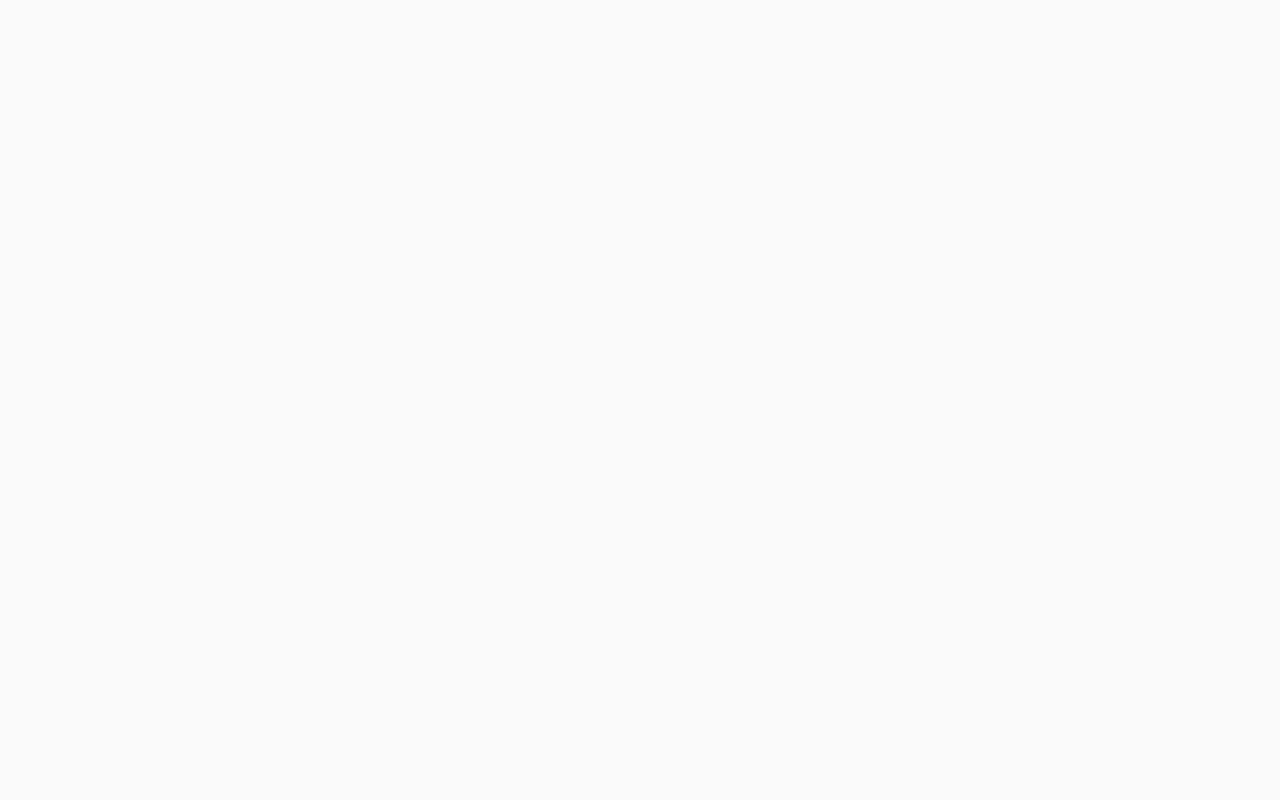
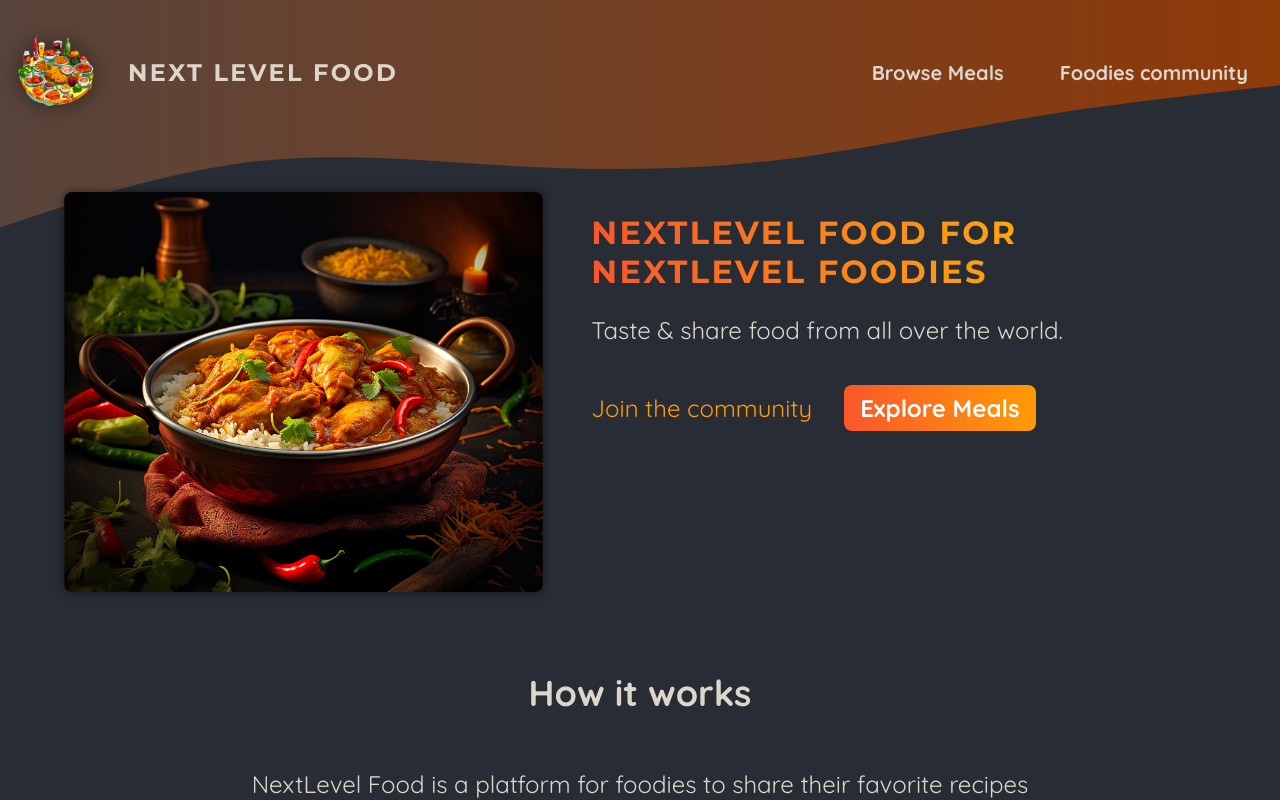
Before and after one commit to Rajal7777/Nextjs-course, a Next.js app in the folder initial/: page / in a window 1280 px wide. Shown: the top 800 px of the page. Built offline with nearby package versions, Linux system fonts and the light colour scheme.

Commit message:
Image compoent and used 'use client'

```diff
--- a/initial/app/globals.css
+++ b/initial/app/globals.css
@@ -1,49 +1,43 @@
-:root {
-  --background: #ffffff;
-  --foreground: #171717;
-}
+@import url('https://fonts.googleapis.com/css2?family=Quicksand:wght@400;600;700&family=Montserrat:wght@400;700&display=swap');
 
-@media (prefers-color-scheme: dark) {
-  :root {
-    --background: #0a0a0a;
-    --foreground: #ededed;
-  }
+* {
+  box-sizing: border-box;
 }
 
 html {
-  height: 100%;
+  font-family: 'Quicksand', sans-serif;
 }
 
-html,
-body {
-  max-width: 100vw;
-  overflow-x: hidden;
+
+body{
+  margin: 0;
+  background: radial-gradient(#282c34, #282c34);
 }
 
-body {
-  min-height: 100%;
-  display: flex;
-  flex-direction: column;
-  color: var(--foreground);
-  background: var(--background);
-  font-family: Arial, Helvetica, sans-serif;
-  -webkit-font-smoothing: antialiased;
-  -moz-osx-font-smoothing: grayscale;
+.not-found,
+.error{
+  margin-top: 5rem;
+  text-align: center;
 }
 
-* {
-  box-sizing: border-box;
-  padding: 0;
-  margin: 0;
+.not-found h1,
+.error h1{
+  font-size: 5rem;
+  margin: 0px;
+  font-weight: 900;
+    color: #262626;
+    text-transform: uppercase;
+    background: linear-gradient(90deg, #f9572a, #ffc905);
+    -webkit-background-clip: text;
+    -webkit-text-fill-color: transparent;
+    background-size: cover;
+    background-position: center;
+    font-family: 'Montserrat', sans-serif;
 }
 
-a {
-  color: inherit;
-  text-decoration: none;
+.not-found p,
+.error p{
+  font-size: 1.5rem;
+  font-weight: 500;
+  color: #ddd8d8;;
 }
-
-@media (prefers-color-scheme: dark) {
-  html {
-    color-scheme: dark;
-  }
-}
--- a/initial/app/layout.js
+++ b/initial/app/layout.js
@@ -1,25 +1,19 @@
-import { Geist, Geist_Mono } from "next/font/google";
+import MainHeader from '@/components/main-header/main-header'
 import "./globals.css";
 
-const geistSans = Geist({
-  variable: "--font-geist-sans",
-  subsets: ["latin"],
-});
+export const metadata = {
+  title: 'NextLevel Food',
+  description: 'Delicious meals, shared by a food-loving community.',
+};
 
-const geistMono = Geist_Mono({
-  variable: "--font-geist-mono",
-  subsets: ["latin"],
-});
-
-export const metadata = {
-  title: "Create Next App",
-  description: "Generated by create next app",
-};
 
 export default function RootLayout({ children }) {
   return (
-    <html lang="en" className={`${geistSans.variable} ${geistMono.variable}`}>
-      <body>{children}</body>
+    <html lang="en" >
+      <body>
+        <MainHeader />
+        {children}
+        </body>
     </html>
   );
 }
--- a/initial/app/page.js
+++ b/initial/app/page.js
@@ -1,10 +1,55 @@
-import Image from "next/image";
-import styles from "./page.module.css";
+import Link from "next/link";
+
+import classes from "./page.module.css";
+import ImageSlideshow from "@/components/images/image-slideshow";
 
 export default function Home() {
   return (
-    <div className={styles.page}>
+    <>
+      <header className={classes.header}>
+        <div className={classes.slideshow}>
+          <ImageSlideshow />
+        </div>
+        <div>
+          <div className={classes.hero}>
+            <h1>NextLevel Food for NextLevel Foodies</h1>
+            <p>Taste & share food from all over the world.</p>
+          </div>
 
-    </div>
+          <div className={classes.cta}>
+            <Link href="/community">Join the community</Link>
+            <Link href="/meals">Explore Meals</Link>
+          </div>
+        </div>
+      </header>
+
+      <main>
+        <section className={classes.section}>
+          <h2>How it works</h2>
+          <p>
+            NextLevel Food is a platform for foodies to share their favorite
+            recipes with the world. It&apos;s a place to discover new dishes,
+            and to connect with other food lovers.
+          </p>
+          <p>
+            NextLevel Food is a place to discover new dishes, and to connect
+            with other food lovers.
+          </p>
+        </section>
+
+        <section className={classes.section}>
+          <h2>Why NextLevel Food?</h2>
+          <p>
+            NextLevel Food is a platform for foodies to share their favorite
+            recipes with the world. It&apos;s a place to discover new dishes,
+            and to connect with other food lovers.
+          </p>
+          <p>
+            NextLevel Food is a place to discover new dishes, and to connect
+            with other food lovers.
+          </p>
+        </section>
+      </main>
+    </>
   );
 }
--- a/initial/app/page.module.css
+++ b/initial/app/page.module.css
@@ -1,142 +1,75 @@
-.page {
-  --background: #fafafa;
-  --foreground: #fff;
-
-  --text-primary: #000;
-  --text-secondary: #666;
-
-  --button-primary-hover: #383838;
-  --button-secondary-hover: #f2f2f2;
-  --button-secondary-border: #ebebeb;
-
+.header {
   display: flex;
-  flex: 1;
-  flex-direction: column;
-  align-items: center;
-  justify-content: center;
-  font-family: var(--font-geist-sans);
-  background-color: var(--background);
+  gap: 3rem;
+  margin: 3rem auto;
+  width: 90%;
+  max-width: 75rem;
 }
 
-.main {
-  display: flex;
-  flex: 1;
-  width: 100%;
-  max-width: 800px;
-  flex-direction: column;
-  align-items: flex-start;
-  justify-content: space-between;
-  background-color: var(--foreground);
-  padding: 120px 60px;
+.slideshow {
+  width: 40rem;
+  height: 25rem;
 }
 
-.intro {
+.hero {
+  color: #ddd6cb;
+  font-size: 1.5rem;
+}
+
+.hero h1 {
+  font-size: 2rem;
+  font-weight: bold;
+  font-family: 'Montserrat', sans-serif;
+  letter-spacing: 0.15rem;
+  text-transform: uppercase;
+  background: linear-gradient(90deg, #f9572a, #ffc905);
+  background-clip: text;
+  -webkit-background-clip: text;
+  -webkit-text-fill-color: transparent;
+}
+
+.cta {
+  font-size: 1.5rem;
+  display: flex;
+  gap: 1rem;
+}
+
+.cta a {
+  display: inline-block;
+  margin-top: 1rem;
+  padding: 0.5rem 1rem;
+  border-radius: 0.5rem;
+  background: linear-gradient(90deg, #f9572a, #ff9b05);
+  color: #ffffff;
+  font-weight: bold;
+  text-decoration: none;
+}
+
+.cta a:hover,
+.cta a:active {
+  background: linear-gradient(90deg, #fd4715, #f9b241);
+}
+
+.cta a:first-child {
+  background: transparent;
+  font-weight: normal;
+  color: #ff9b05;
+  padding-left: 0;
+}
+
+.cta a:first-child:hover,
+.cta a:first-child:active {
+  background: transparent;
+  color: #f9b241;
+}
+
+.section {
   display: flex;
   flex-direction: column;
-  align-items: flex-start;
-  text-align: left;
-  gap: 24px;
+  color: #ddd6cb;
+  font-size: 1.5rem;
+  max-width: 50rem;
+  width: 90%;
+  margin: 2rem auto;
+  text-align: center;
 }
-
-.intro h1 {
-  max-width: 320px;
-  font-size: 40px;
-  font-weight: 600;
-  line-height: 48px;
-  letter-spacing: -2.4px;
-  text-wrap: balance;
-  color: var(--text-primary);
-}
-
-.intro p {
-  max-width: 440px;
-  font-size: 18px;
-  line-height: 32px;
-  text-wrap: balance;
-  color: var(--text-secondary);
-}
-
-.intro a {
-  font-weight: 500;
-  color: var(--text-primary);
-}
-
-.ctas {
-  display: flex;
-  flex-direction: row;
-  width: 100%;
-  max-width: 440px;
-  gap: 16px;
-  font-size: 14px;
-}
-
-.ctas a {
-  display: flex;
-  justify-content: center;
-  align-items: center;
-  height: 40px;
-  padding: 0 16px;
-  border-radius: 128px;
-  border: 1px solid transparent;
-  transition: 0.2s;
-  cursor: pointer;
-  width: fit-content;
-  font-weight: 500;
-}
-
-a.primary {
-  background: var(--text-primary);
-  color: var(--background);
-  gap: 8px;
-}
-
-a.secondary {
-  border-color: var(--button-secondary-border);
-}
-
-/* Enable hover only on non-touch devices */
-@media (hover: hover) and (pointer: fine) {
-  a.primary:hover {
-    background: var(--button-primary-hover);
-    border-color: transparent;
-  }
-
-  a.secondary:hover {
-    background: var(--button-secondary-hover);
-    border-color: transparent;
-  }
-}
-
-@media (max-width: 600px) {
-  .main {
-    padding: 48px 24px;
-  }
-
-  .intro {
-    gap: 16px;
-  }
-
-  .intro h1 {
-    font-size: 32px;
-    line-height: 40px;
-    letter-spacing: -1.92px;
-  }
-}
-
-@media (prefers-color-scheme: dark) {
-  .logo {
-    filter: invert();
-  }
-
-  .page {
-    --background: #000;
-    --foreground: #000;
-
-    --text-primary: #ededed;
-    --text-secondary: #999;
-
-    --button-primary-hover: #ccc;
-    --button-secondary-hover: #1a1a1a;
-    --button-secondary-border: #1a1a1a;
-  }
-}
--- a/initial/components/images/image-slideshow.js
+++ b/initial/components/images/image-slideshow.js
@@ -2,14 +2,15 @@
 
 import { useEffect, useState } from "react";
 import Image from "next/image";
+import classes from "./image-slideshow.module.css";
 
-import burgerImg from "@/assets/burger.png";
-import curryImg from "@/assets/curry.png";
-import pizzaImg from "@/assets/pizza.png";
-import dumplingsImg from "@/assets/dumplings.png";
-import macncheeseImg from "@/assets/macncheese.png";
-import schnitzenImg from "@/assets/schnitzen.png";
-import tomatoSaladImg from "@/assets/tomatosalad.png";
+import burgerImg from "@/assets/burger.jpg";
+import curryImg from "@/assets/curry.jpg";
+import pizzaImg from "@/assets/pizza.jpg";
+import dumplingsImg from "@/assets/dumplings.jpg";
+import macncheeseImg from "@/assets/macncheese.jpg";
+import schnitzelImg from "@/assets/schnitzel.jpg";
+import tomatoSaladImg from "@/assets/tomato-salad.jpg";
 
 const images = [
   { image: burgerImg, alt: "Burger" },
@@ -17,13 +18,14 @@ const images = [
   { image: pizzaImg, alt: "Pizza" },
   { image: dumplingsImg, alt: "Dumplings" },
   { image: macncheeseImg, alt: "Mac and Cheese" },
-  { image: schnitzenImg, alt: "Schnitzen" },
+  { image: schnitzelImg, alt: "Schnitzel" },
   { image: tomatoSaladImg, alt: "Tomato Salad" },
 ];
 
 export default function ImageSlideshow() {
   const [currentImageIndex, setCurrentImageIndex] = useState(0);
 
+  //runs setInterval on component mount and clears on unmount.
   useEffect(() => {
     const interval = setInterval(() => {
       setCurrentImageIndex((prevIndex) =>
@@ -34,5 +36,16 @@ export default function ImageSlideshow() {
     return () => clearInterval(interval);
   }, []);
 
-
+  return (
+    <div className={classes.slideshow}>
+    {images.map((image, index) => (
+        <Image
+         key={index}
+         src={image.image}
+         alt={image.alt}
+         className={index === currentImageIndex ? classes.active : ''}
+        />
+    )   )}
+  </div>
+  )
 }
--- /dev/null
+++ b/initial/components/images/image-slideshow.module.css
@@ -0,0 +1,26 @@
+.slideshow {
+  position: relative;
+  width: 100%;
+  height: 100%;
+  border-radius: 8px;
+  overflow: hidden;
+  box-shadow: 0 0 0.5rem rgba(0, 0, 0, 0.5);
+}
+
+.slideshow img {
+  width: 100%;
+  height: 100%;
+  object-fit: cover;
+  position: absolute;
+  top: 0;
+  left: 0;
+  opacity: 0;
+  transform: scale(1.1) translateX(-1rem) rotate(-5deg);
+  transition: all 0.5s ease-in-out;
+}
+
+.slideshow .active {
+  z-index: 1;
+  opacity: 1;
+  transform: scale(1) translateX(0) rotate(0);
+}
--- /dev/null
+++ b/initial/components/main-header/main-header-background.js
@@ -0,0 +1,26 @@
+import classes from "./main-header-background.module.css";
+
+export default function MainHeaderBackground() {
+  return (
+    <div className={classes["header-background"]}>
+      <svg xmlns="http://www.w3.org/2000/svg" viewBox="0 0 1440 320">
+        <defs>
+          <linearGradient id="gradient" x1="0%" y1="0%" x2="100%" y2="0%">
+            <stop
+              offset="0%"
+              style={{ stopColor: "#59453c", stopOpacity: "1" }}
+            />
+            <stop
+              offset="100%"
+              style={{ stopColor: "#8f3a09", stopOpacity: "1" }}
+            />
+          </linearGradient>
+        </defs>
+        <path
+          fill="url(#gradient)"
+          d="M0,256L48,240C96,224,192,192,288,181.3C384,171,480,181,576,186.7C672,192,768,192,864,181.3C960,171,1056,149,1152,133.3C1248,117,1344,107,1392,101.3L1440,96L1440,0L1392,0C1344,0,1248,0,1152,0C1056,0,960,0,864,0C768,0,672,0,576,0C480,0,384,0,288,0C192,0,96,0,48,0L0,0Z"
+        ></path>
+      </svg>
+    </div>
+  );
+}
--- /dev/null
+++ b/initial/components/main-header/main-header-background.module.css
@@ -0,0 +1,14 @@
+.header-background {
+    position: absolute;
+    width: 100%;
+    height: 320px;
+    top: 0;
+    left: 0;
+    z-index: -1;
+}
+
+.header-background svg{
+    display: block;
+    width: 100%;
+    height: auto;
+}
--- /dev/null
+++ b/initial/components/main-header/main-header.js
@@ -0,0 +1,33 @@
+import Link from "next/link";
+import Image from "next/image";
+
+
+import MainHeaderBackground from "./main-header-background";
+import logoImg from "@/assets/logo.png";
+import classes from "./main-header.module.css";
+import NavLink from "./nav-link";
+
+export default function MainHeader() {
+  return (
+    <>
+      <MainHeaderBackground />
+      <header className={classes.header}>
+        <Link className={classes.logo} href="/">
+          <Image src={logoImg} alt="food Logo" priority />
+          Next level food
+        </Link>
+
+        <nav className={classes.nav}>
+          <ul>
+            <li>
+              <NavLink href="/meals">Browse Meals</NavLink>
+            </li>
+            <li>
+              <NavLink href="/community">Foodies community</NavLink>
+            </li>
+          </ul>
+        </nav>
+      </header>
+    </>
+  );
+}
--- /dev/null
+++ b/initial/components/main-header/main-header.module.css
@@ -0,0 +1,42 @@
+.header {
+  display: flex;
+  justify-content: space-between;
+  align-items: center;
+  padding: 2rem 1rem;
+}
+
+@media (min-width: 768px) {
+  .header {
+    padding: 2rem auto;
+  }
+}
+
+.nav ul {
+  list-style: none;
+  margin: 0;
+  padding: 0;
+  display: flex;
+  gap: 1.5rem;
+  font-size: 1.25rem;
+}
+
+.logo {
+  display: flex;
+  align-items: center;
+  justify-content: center;
+  gap: 2rem;
+  text-decoration: none;
+  color: #ddd6cb;
+  font-weight: bold;
+  font-family: 'Montserrat', sans-serif;
+  letter-spacing: 0.15rem;
+  text-transform: uppercase;
+  font-size: 1.5rem;
+}
+
+.logo img {
+  width: 5rem;
+  height: 5rem;
+  object-fit: contain;
+  filter: drop-shadow(0 0 0.75rem rgba(0, 0, 0, 0.5));
+}
--- /dev/null
+++ b/initial/components/main-header/nav-link.js
@@ -0,0 +1,22 @@
+'use client';
+
+import Link from "next/link";
+import { usePathname } from "next/navigation";
+import classes from './nav-link.module.css';
+
+export default function NavLink({href, children}){
+ const path = usePathname();
+
+ return (
+    <Link
+    href={href}
+    className={
+        path.startsWith(href)
+        ? `${classes.link} ${classes.active}` : classes.link
+    }
+    >
+        {children}
+    </Link>
+ )
+
+}
--- /dev/null
+++ b/initial/components/main-header/nav-link.module.css
@@ -0,0 +1,24 @@
+.link {
+    text-decoration: none;
+    color: #ddd6cb;
+    font-weight: bold;
+    padding: 0.5rem 1rem;
+    border-radius: 0.5rem;
+}
+
+.link:hover,
+.link:active {
+  background: linear-gradient(90deg, #ff8a05, #f9b331);
+  background-clip: text;
+  -webkit-background-clip: text;
+  -webkit-text-fill-color: transparent;
+  text-shadow: 0 0 18px rgba(248, 190, 42, 0.8);
+}
+
+
+.active {
+  background: linear-gradient(90deg, #ff8a05, #f9b331);
+  background-clip: text;
+  -webkit-background-clip: text;
+  -webkit-text-fill-color: transparent;
+}
```
Also changed, not shown: initial/app/icon.png (added).
